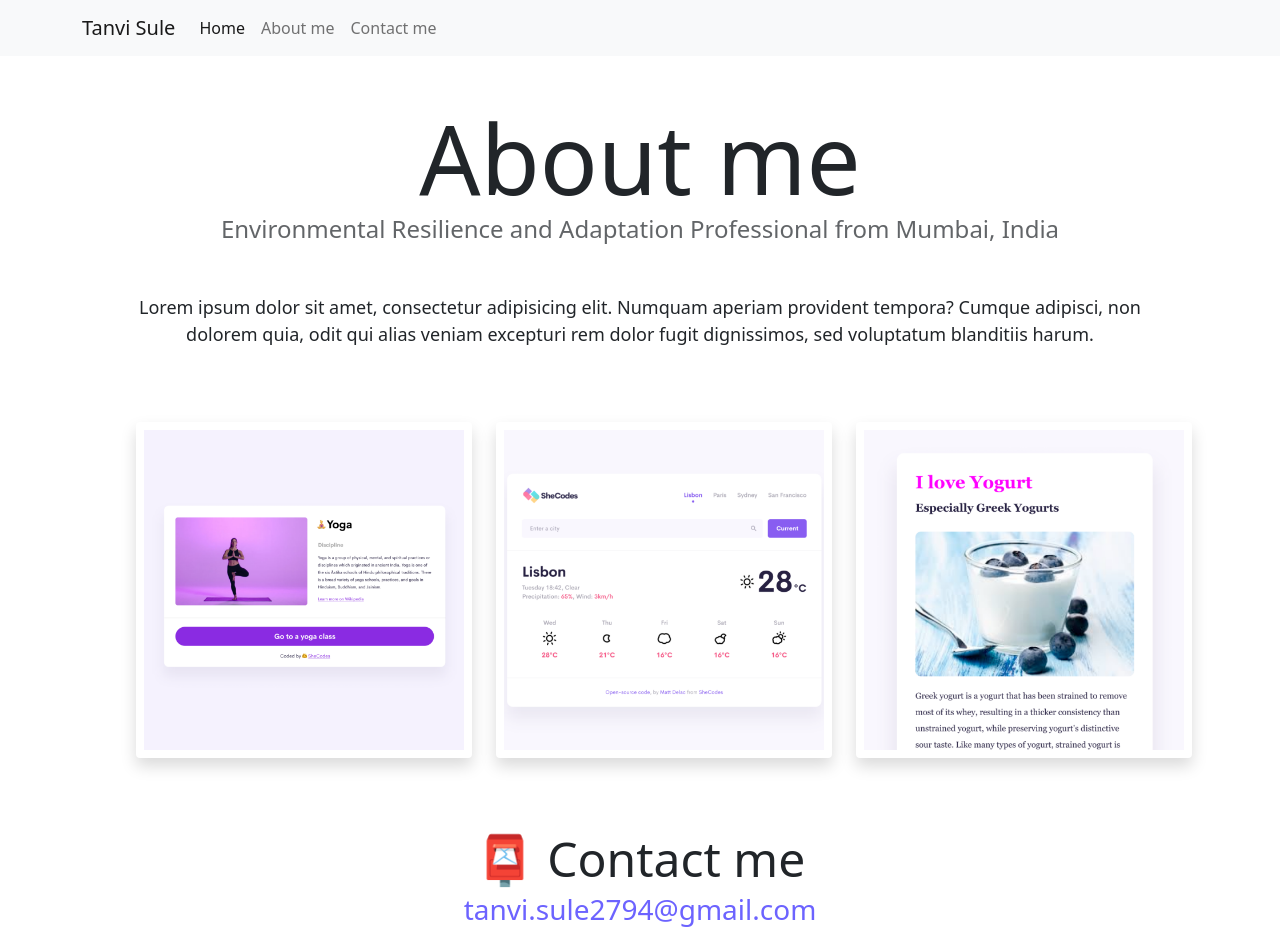
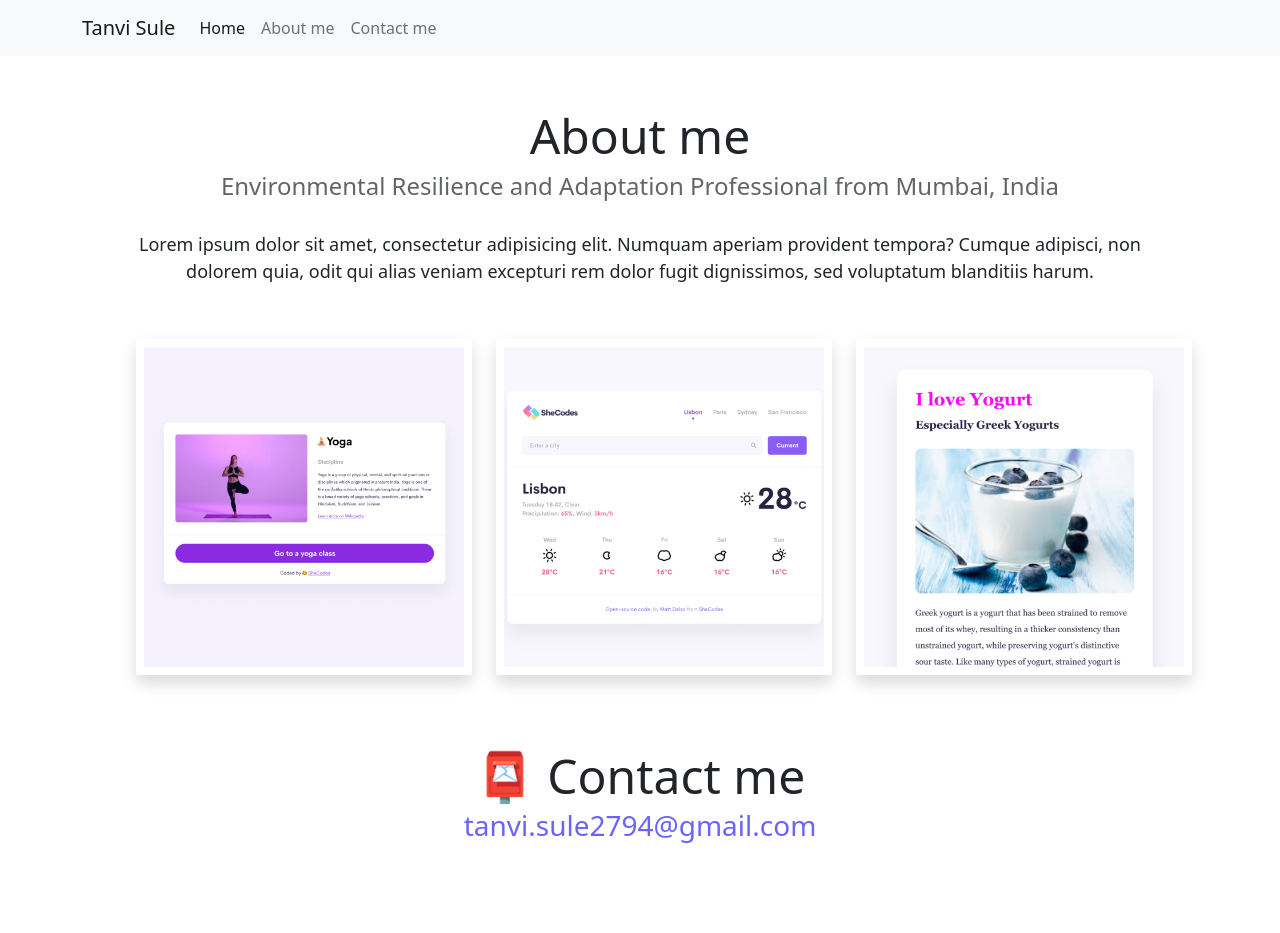
Before and after one commit to tsule27/TSule_Portfolio, a website: page about.html in a window 1280 px wide. Drawn offline with nearby package versions, Linux system fonts and the light colour scheme.

Commit message:
css updated

```diff
--- a/style.css
+++ b/style.css
@@ -12,10 +12,13 @@ h1,
 h2,
 h3 {
   margin: 0;
+  text-align: center;
 }
 
 h1 {
-  font-size: 96px;
+  font-size: 48px;
+  line-height: 1.5;
+  font-weight: 500;
 }
 
 h2 {
@@ -25,6 +28,8 @@ h2 {
 h3 {
   font-size: 24px;
   opacity: 0.7;
+  font-weight: 500;
+  line-height: 1.2;
 }
 
 .navigation-links {
@@ -64,16 +69,20 @@ h3 {
 
 .about-paragraphs {
   margin: 30px 0;
+  text-align: center;
+  font-weight: 400;
+  line-height: 1.5;
 }
 
 .about-paragraphs p {
   margin: 10px;
 }
 p {
-  padding: 20px;
+  margin: 10px;
   border-radius: 4px;
   font-size: 18px;
   line-height: 1.5;
+  text-align: center;
 }
 .email-link {
   display: flex;
```
